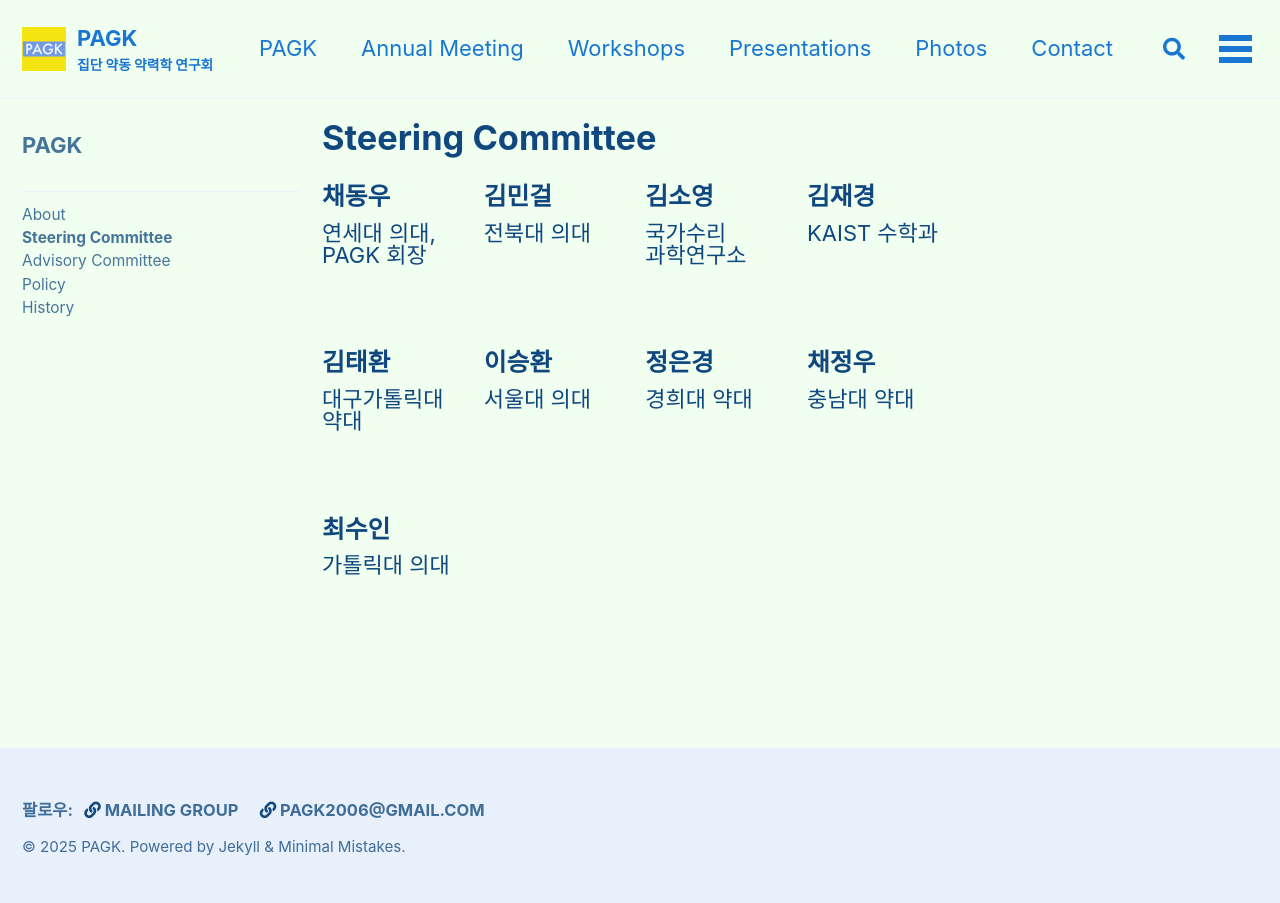
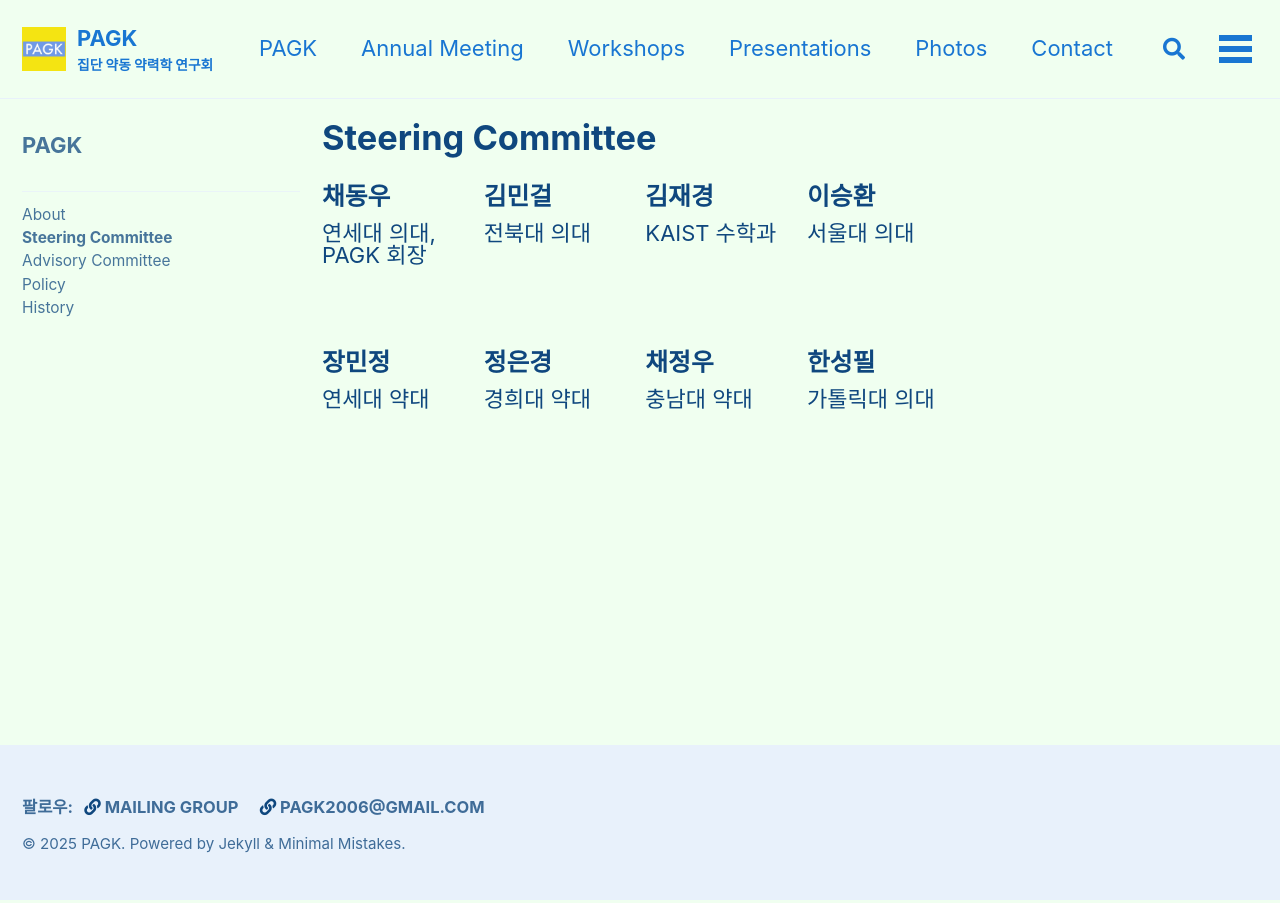
Before and after one commit to pagkkr/pagkkr.github.io, a Jekyll site: the page built from _pages/pagk/steering committee.md, in a window 1280 px wide. Built offline with Jekyll 4.4.1, drawn with Linux system fonts in a browser that asks for light colours; cached includes are drawn as plain includes.

Commit message:
Update authors.yml

```diff
--- a/_data/authors.yml
+++ b/_data/authors.yml
@@ -63,13 +63,13 @@ shan:
   name: 한성필
   bio: 가톨릭대 의대
   # avatar: "/assets/images/avatar/shan.jpg"
-  member_group: advisor
+  member_group: member
 suein:
   id: suein
   name: 최수인
   bio: 가톨릭대 의대
   # avatar: "/assets/images/avatar/suein.png"
-  member_group: member
+  member_group: advisor
 yimds:
   id: yimds
   name: 임동석
@@ -97,12 +97,12 @@ soykim:
   id: soykim
   name: 김소영
   bio: 국가수리<br>과학연구소
-  member_group: member
+  member_group: advisor
 thkim:
   id: thkim
   name: 김태환
   bio: 대구가톨릭대<br>약대
-  member_group: member
+  member_group: advisor
 leejh:
   id: leejh
   name: 이승환
@@ -118,3 +118,8 @@ jwchae:
   name: 채정우
   bio: 충남대 약대
   member_group: member
+mjjang:
+  id: mjjang
+  name: 장민정
+  bio: 연세대 약대
+  member_group: member
```
